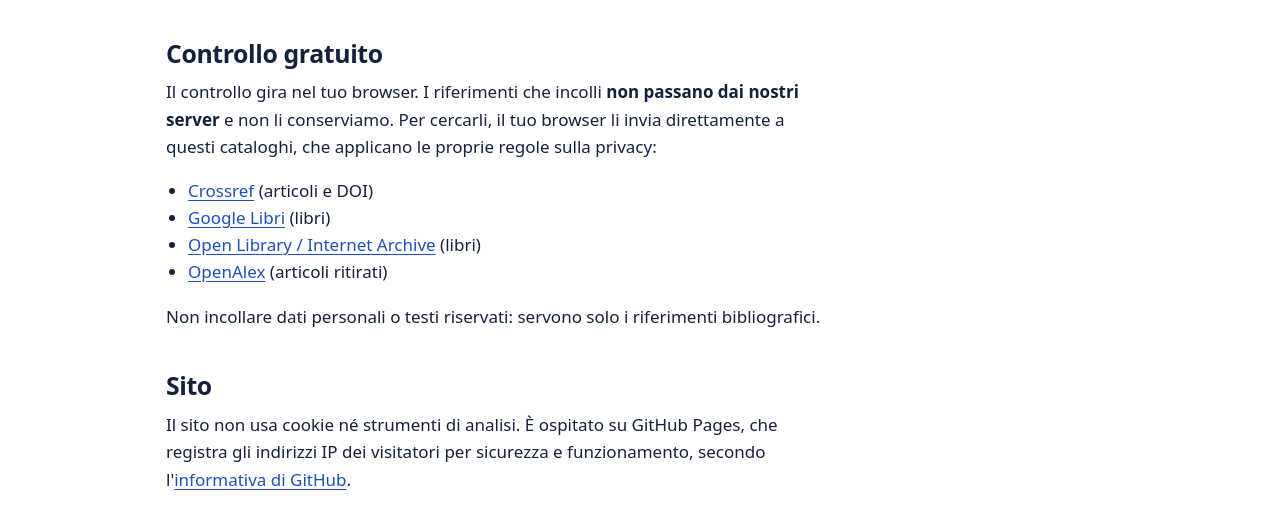
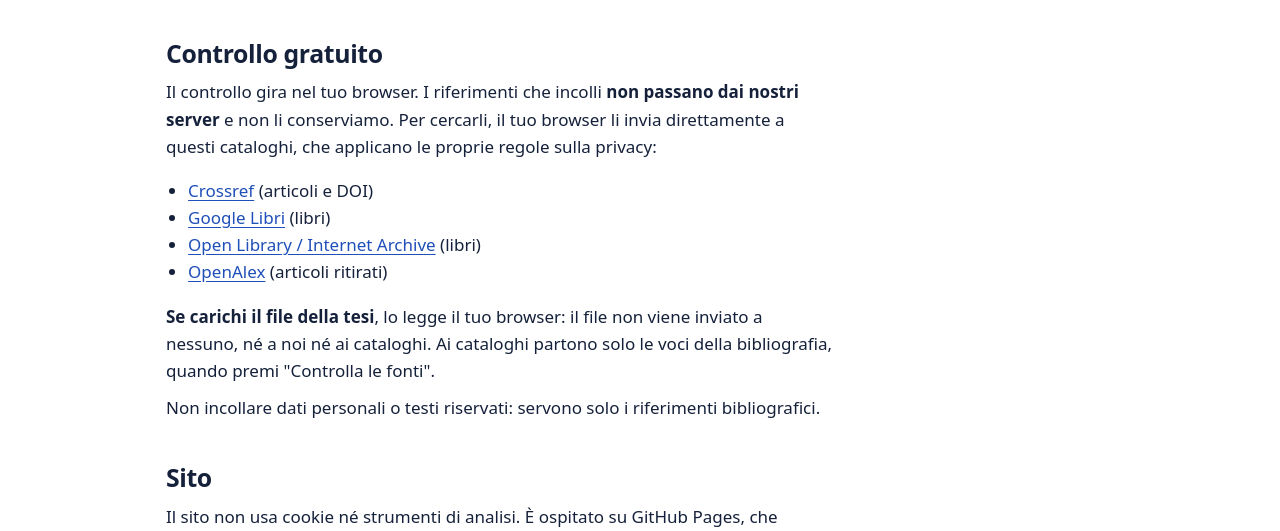
Before and after one commit to pietrofabbri/rev, a plain HTML site: page privacy.html in a window 1280 px wide. Shown: the part 203-734 px from the top of the page. Drawn offline with Linux system fonts and the light colour scheme.

Commit message:
Privacy: il file caricato resta nel browser; roadmap con le idee e le soglie
Co-Authored-By: Claude Opus 5.5 <noreply@anthropic.com>
Claude-Session: https://claude.ai/code/session_013y2pdoDJsRH8jZEk6kVT66

```diff
--- a/privacy.html
+++ b/privacy.html
@@ -20,6 +20,7 @@
     <li><a href="https://archive.org/about/terms" target="_blank" rel="noopener">Open Library / Internet Archive</a> (libri)</li>
     <li><a href="https://openalex.org/" target="_blank" rel="noopener">OpenAlex</a> (articoli ritirati)</li>
   </ul>
+  <p><strong>Se carichi il file della tesi</strong>, lo legge il tuo browser: il file non viene inviato a nessuno, né a noi né ai cataloghi. Ai cataloghi partono solo le voci della bibliografia, quando premi "Controlla le fonti".</p>
   <p>Non incollare dati personali o testi riservati: servono solo i riferimenti bibliografici.</p>
 
   <h2>Sito</h2>
```
Also changed, not shown: 2 other files.
